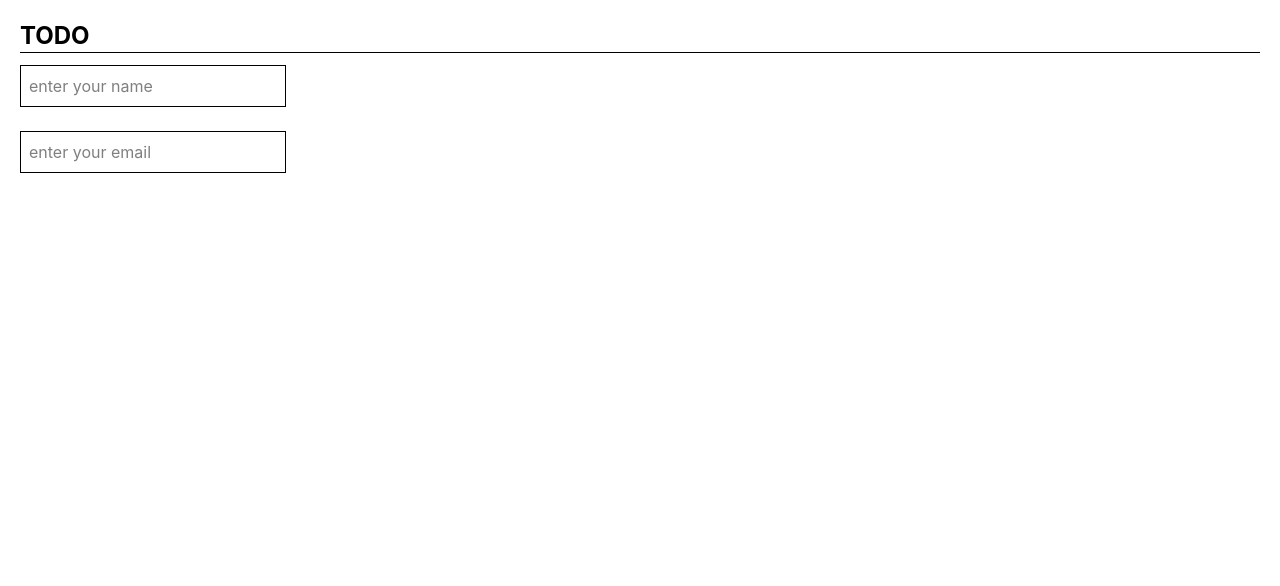
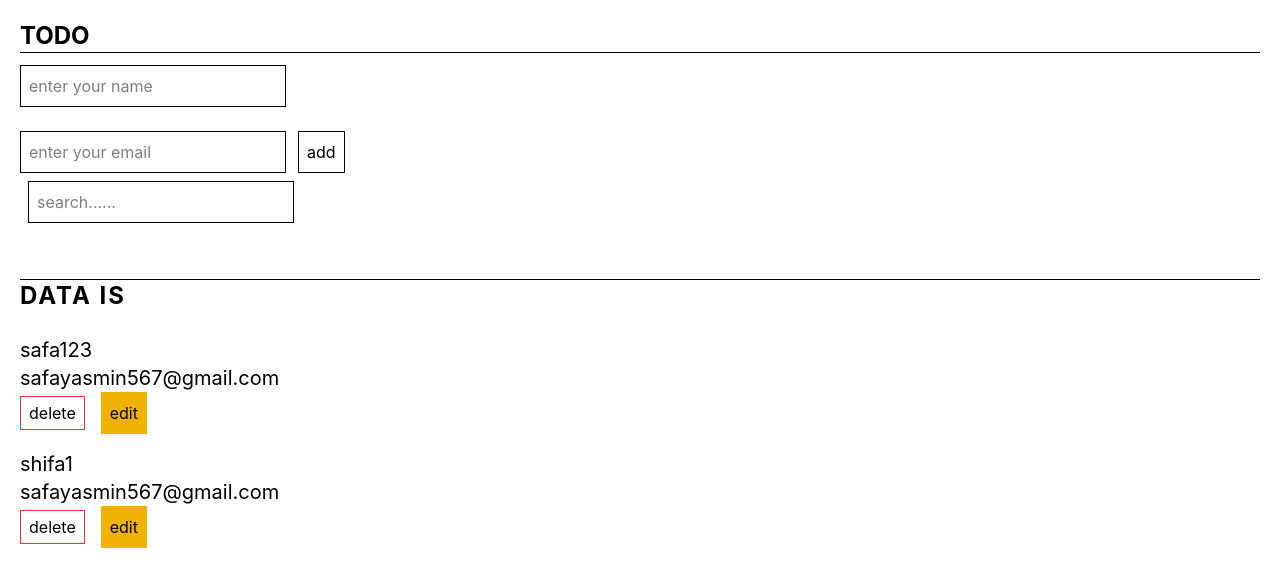
Before and after one commit to safayasmin/React-practice-for-badge, a React (Vite) app: page / in a window 1280 px wide. Shown: the top 586 px of the page. Built offline with nearby package versions, Linux system fonts and the light colour scheme; data requests are answered from the project's data file.

Commit message:
add+delete+edit+search using react

```diff
--- /dev/null
+++ b/db.json
@@ -0,0 +1,15 @@
+{
+  "users": [
+    {
+      "name": "safa123",
+      "email": "safayasmin567@gmail.com",
+      "id": "eMJbYZIArZs"
+    },
+    {
+      "name": "shifa1",
+      "email": "safayasmin567@gmail.com",
+      "id": "QAYLTm9Gurk"
+    }
+  ],
+  "$schema": "./node_modules/json-server/schema.json"
+}
--- a/package.json
+++ b/package.json
@@ -11,6 +11,8 @@
   },
   "dependencies": {
     "@tailwindcss/vite": "^4.3.2",
+    "axios": "^1.18.1",
+    "json-server": "^1.0.0-beta.15",
     "react": "^19.2.7",
     "react-dom": "^19.2.7",
     "tailwindcss": "^4.3.2"
--- a/src/component/Todo.jsx
+++ b/src/component/Todo.jsx
@@ -1,8 +1,65 @@
-import React, { useState } from 'react'
+import React, { useEffect, useState } from 'react'
+import axios from 'axios';
 
 const Todo = () => {
     const [name,setname]=useState("");
     const [email,setemail]=useState("");
+    const [user,setuser]=useState([]);
+    const [editId,seteditId]=useState(null)
+    const [search,setsearch]=useState("");
+
+
+    useEffect(()=>{
+    getdata();
+    },[]);
+
+    const getdata=async()=>{
+        const res=await axios.get("http://localhost:5000/users");
+        setuser(res.data);
+    }
+
+
+    const handleaddclick=async()=>{
+        const updateuser={
+            name:name,
+            email:email
+        }
+        if(editId){
+            await axios.put(`http://localhost:5000/users/${editId}`,
+              updateuser
+            );
+            seteditId(null);
+        }else{
+             await axios.post(`http://localhost:5000/users`,
+             updateuser
+             );
+              getdata();
+              setname("");
+              setemail("");
+        }
+    }
+
+    const handledelete=async(id)=>{
+        const res=await axios.delete(`http://localhost:5000/users/${id}`);
+        setuser(res.data);
+
+        getdata("")
+    }
+
+    const handleedit=async(user)=>{
+           setname(user.name);
+           setemail(user.email);
+           seteditId(user.id);
+
+        const res=await axios.put(`http://localhost:5000/users/${id}`);
+        getdata("")
+    }
+
+    const handlesearch=user.filter((n)=>(
+        n.name.toLowerCase().includes(search.toLowerCase()) ||
+        n.email.toLowerCase().includes(search.toLowerCase())
+    ));
+
   return (
     <div className='m-5'>
         <h1 className='text-2xl font-bold'>TODO</h1>
@@ -23,7 +80,43 @@ const Todo = () => {
         className='border border-black-500 py-2 px-2'
         />
 
+        <button
+        onClick={()=>handleaddclick()}
+        className='border border-black-500 py-2 px-2 ml-3'
+        >{editId ?"update":"add"}</button>
+        <br />
 
+        <input
+        type='text'
+        placeholder='search......'
+        value={search}
+        onChange={(e)=>setsearch(e.target.value)}
+        className='border border-black-500 m-2 py-2 px-2'
+        />
+
+
+        <br /><br /><br />
+
+        <hr />
+        <h1 className='text-2xl font-bold tracking-[2px]'>DATA IS </h1>
+        <br />
+        {handlesearch.map((n)=>(
+            <div key={n.id}>
+                <h1 className='text-bold text-xl'>{n.name}</h1>
+                <h1 className='text-bold text-xl'>{n.email}</h1>
+
+                <button
+                onClick={()=>handledelete(n.id)}
+                className='border border-red-500 py-1 px-2 mb-5'
+                >
+                    delete
+                </button>
+                <button
+                onClick={()=>handleedit(n)}
+                className='border border-yellow-500 py-2 px-2 ml-4 bg-yellow-500 '
+                >edit</button>
+            </div>
+        ))}
     </div>
   )
 }
```
Also changed, not shown: 1 other file (tests, documents, lock files or other folders).
